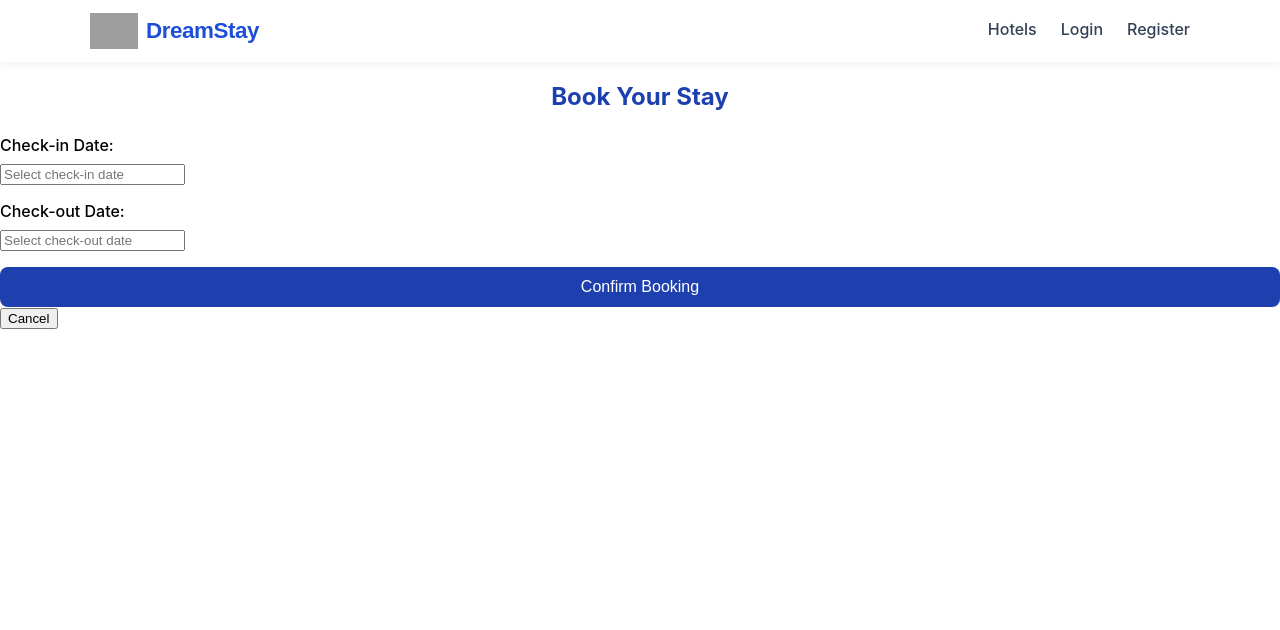
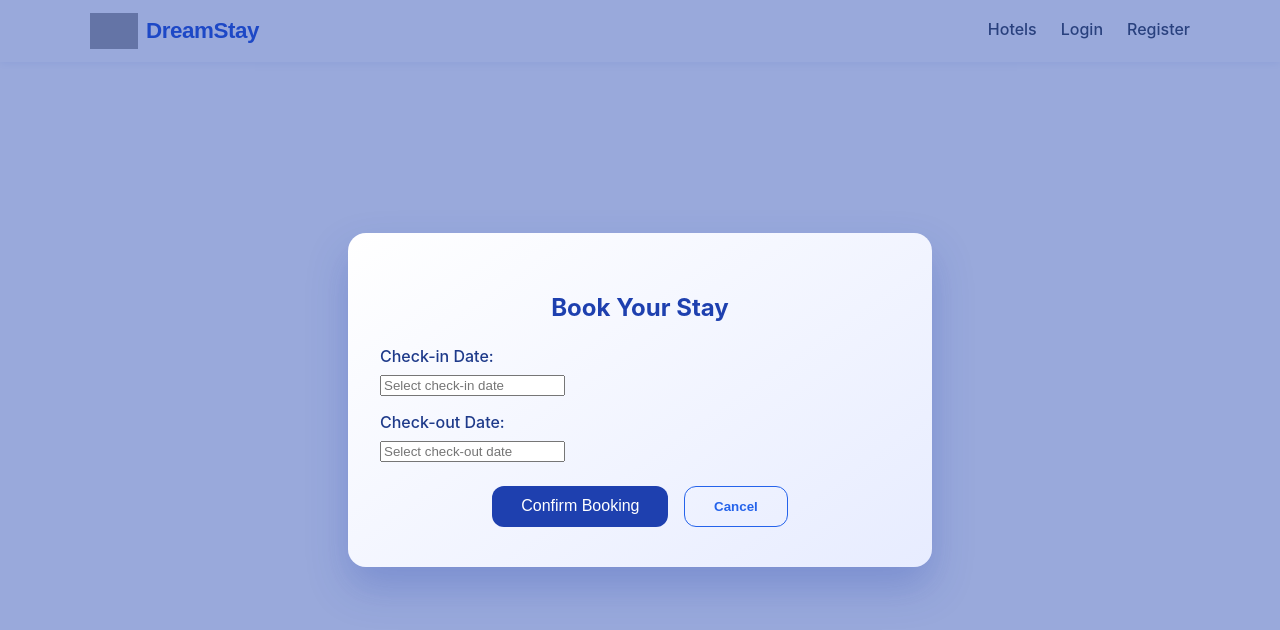
Before and after one commit to hirushan666/hotel-booking-system, a React (Create React App) app in the folder hotel-frontend/: page /book/1 in a window 1280 px wide. Shown: the top 630 px of the page. Built offline with nearby package versions, Linux system fonts and the light colour scheme; no server answers; grey boxes are pictures that could not be loaded.

Commit message:
change booking form.css

```diff
--- a/hotel-frontend/src/components/BookingForm.css
+++ b/hotel-frontend/src/components/BookingForm.css
@@ -1,25 +1,26 @@
-/* Page background with overlay */
-.booking-page {
-  background: linear-gradient(135deg, #e0f0ff 0%, #1e40af 100%);
-  min-height: 100vh;
+/* Overlay layout similar to update booking */
+.booking-modal-overlay {
+  position: fixed;
+  top: 0;
+  left: 0;
+  right: 0;
+  bottom: 0;
+  background: rgba(30, 64, 175, 0.45);
   display: flex;
   justify-content: center;
   align-items: center;
+  z-index: 1000;
+  padding: 1rem;
 }
 
-.booking-overlay {
-  background: rgba(255, 255, 255, 0.7); /* white semi-transparent */
-  backdrop-filter: blur(8px);
-}
-
-.booking-form-container {
-  background: #ffffff;
-  padding: 2rem 2.5rem;
-  border-radius: 1rem;
-  box-shadow: 0 10px 25px rgba(0, 0, 0, 0.3);
-  width: 400px;
-  max-width: 90%;
-  color: #333;
+.booking-modal {
+  background: linear-gradient(145deg, #ffffff 0%, #e7ecff 100%);
+  padding: 2.5rem 2rem;
+  border-radius: 18px;
+  box-shadow: 0 20px 40px rgba(30, 64, 175, 0.25);
+  max-width: 520px;
+  width: 100%;
+  color: #1e3a8a;
 }
 
 .booking-form-title {
@@ -50,13 +51,19 @@
   font-weight: 500;
 }
 
+.booking-actions {
+  display: flex;
+  justify-content: center;
+  gap: 1rem;
+  margin-top: 1.5rem;
+}
+
 .submit-btn {
-  width: 100%;
-  padding: 0.7rem;
+  padding: 0.7rem 1.8rem;
   background: #1e40af;
   color: #fff;
   border: none;
-  border-radius: 0.5rem;
+  border-radius: 0.75rem;
   font-size: 1rem;
   cursor: pointer;
   transition: all 0.3s ease;
@@ -64,6 +71,22 @@
 
 .submit-btn:hover {
   background: #3b82f6;
+}
+
+.secondary-btn {
+  background: transparent;
+  border: 1px solid #2563eb;
+  color: #2563eb;
+  padding: 0.6rem 1.8rem;
+  border-radius: 0.75rem;
+  font-weight: 600;
+  cursor: pointer;
+  transition: background 0.2s ease, color 0.2s ease;
+}
+
+.secondary-btn:hover {
+  background: #2563eb;
+  color: #fff;
 }
 
 /* Success modal styling */
```
